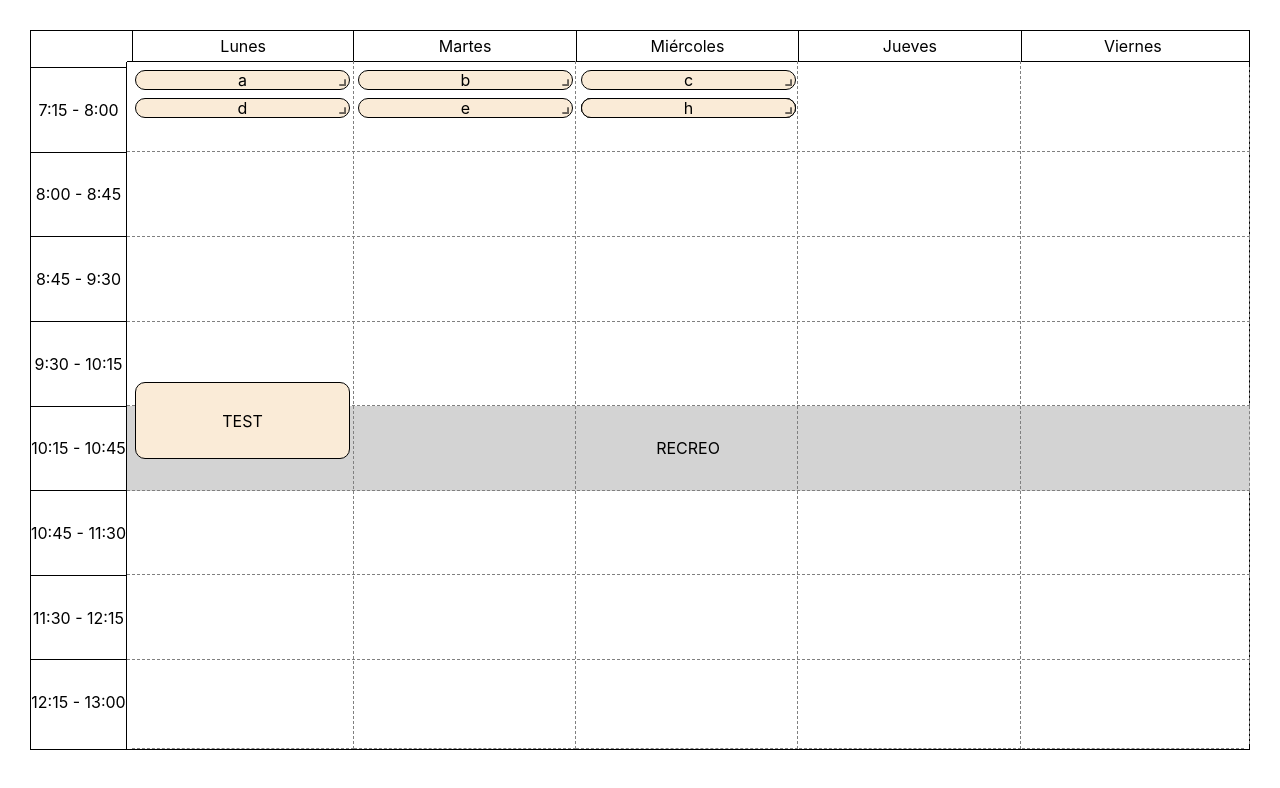
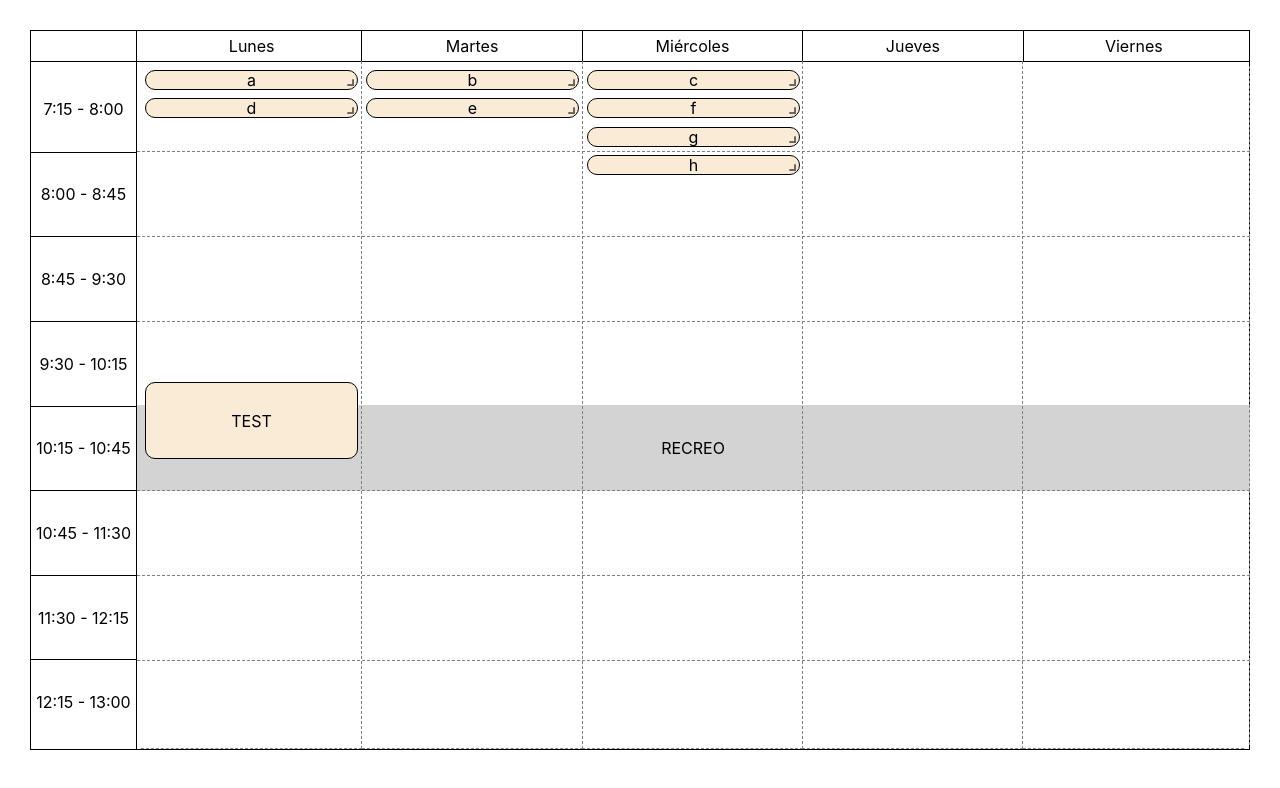
Before and after one commit to Danielcp0809/school-scheduler-ui, a React (Create React App) app: page /horario in a window 1280 px wide. Shown: the top 788 px of the page. Built offline with nearby package versions, Linux system fonts and the light colour scheme.

Commit message:
[Update] Calendar time column and day header styles

```diff
--- a/src/components/Calendar/Calendar.css
+++ b/src/components/Calendar/Calendar.css
@@ -14,6 +14,8 @@
 
 .empty-cell {
   grid-area: 1 / 1 / 2 / 2;
+  border-right: 1px solid black;
+  border-bottom: 1px solid black;
 }
 
 .class-time {
--- a/src/components/Calendar/Calendar.tsx
+++ b/src/components/Calendar/Calendar.tsx
@@ -98,7 +98,7 @@
         isDraggable={true}
         isResizable={true}
         preventCollision={true}
-        allowOverlap={true}
+        allowOverlap={false}
         className="layout"
         layout={layout}
         margin={[layoutGap, layoutGap]}
--- a/src/components/Calendar/components/Hours/Hours.css
+++ b/src/components/Calendar/components/Hours/Hours.css
@@ -3,6 +3,7 @@
   grid-area: 2 / 1 / 3 / 2;
   display: grid;
   border-right: 1px solid black;
+  /* border-top: 1px solid black; */
   box-sizing: border-box;
 }
 
@@ -14,6 +15,11 @@
   justify-content: center;
   align-items: center;
   position: relative;
+  padding: 0px 5px;
+}
+
+.hour-item:first-child{
+  border-top: none;
 }
 
 .hour-item:last-child .hour-division {
--- a/src/components/Calendar/components/Weekdays/Weekdays.css
+++ b/src/components/Calendar/components/Weekdays/Weekdays.css
@@ -4,6 +4,7 @@
   display: grid;
   border-bottom: 1px solid black;
   box-sizing: border-box;
+  /* border-left: 1px solid black; */
 }
 
 .day-item {
@@ -20,10 +21,6 @@
   border-right: none;
 }
 
-.day-item:first-child {
-  border-left: 1px solid black;
-}
-
 .day-division {
   position: absolute;
   box-sizing: border-box;
```
